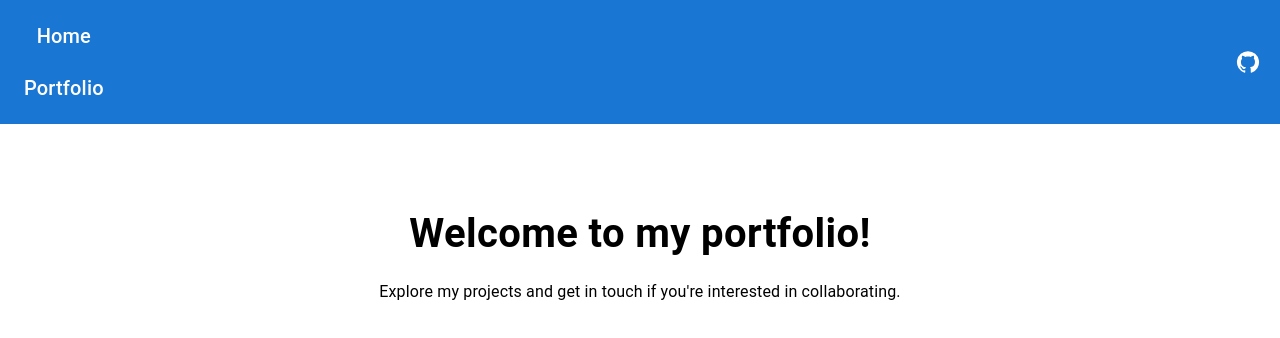
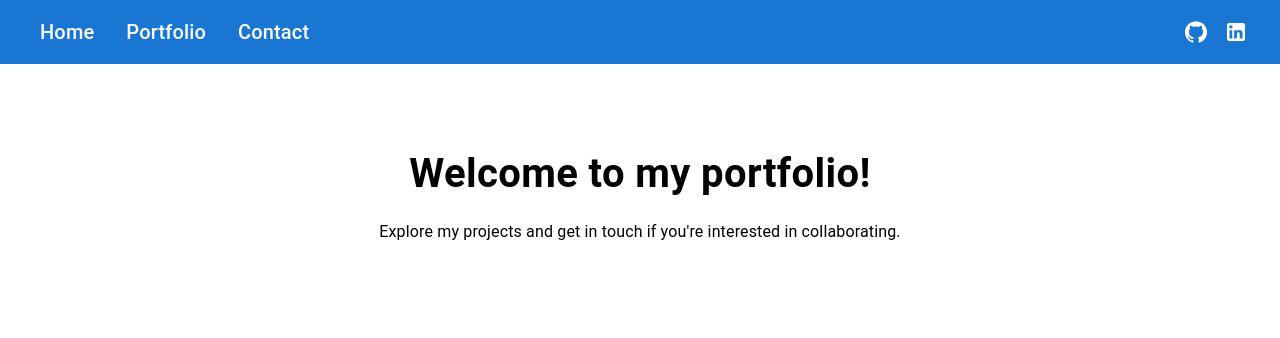
Before and after one commit to Inefy/Me, a React (Create React App) app: page / in a window 1280 px wide. Shown: the top 338 px of the page. Built offline with nearby package versions, Linux system fonts and the light colour scheme.

Commit message:
Fixed contact.js

```diff
--- a/src/App.js
+++ b/src/App.js
@@ -2,10 +2,11 @@ import React from 'react';
 import { BrowserRouter as Router, Route, Link, Routes } from 'react-router-dom';
 import Home from './components/Home';
 import Portfolio from './components/Portfolio';
-import { AppBar, Toolbar, Typography, Container, IconButton } from '@mui/material';
+import Contact from './components/Contact';
+import { AppBar, Toolbar, Typography, Container, IconButton, Box } from '@mui/material';
 import { styled } from '@mui/system';
 import { useTheme } from '@mui/material/styles';
-import GitHubIcon from '@mui/icons-material/GitHub';
+import { GitHub, LinkedIn } from '@mui/icons-material';
 import './App.css';
 
 function App() {
@@ -32,24 +33,37 @@ function App() {
       <div className="App">
         <StyledAppBar position="static">
           <StyledToolbar>
-            <div>
+            <Box sx={{ display: 'flex', alignItems: 'center' }}>
               <NavigationLink to="/">
                 <Typography variant="h6">Home</Typography>
               </NavigationLink>
               <NavigationLink to="/portfolio">
                 <Typography variant="h6">Portfolio</Typography>
               </NavigationLink>
-            </div>
-            <div>
+              <NavigationLink to="/contact">
+                <Typography variant="h6">Contact</Typography>
+              </NavigationLink>
+            </Box>
+            <Box sx={{ display: 'flex', alignItems: 'center' }}>
               <IconButton
-                edge="end"
-                color="inherit"
-                aria-label="GitHub"
-                onClick={() => window.open('https://github.com/Inefy', '_blank')}
+                href="https://github.com/Inefy"
+                target="_blank"
+                rel="noopener"
+                aria-label="github"
+                sx={{ color: 'common.white' }}
               >
-                <GitHubIcon />
+                <GitHub />
               </IconButton>
-            </div>
+              <IconButton
+                href="https://www.linkedin.com/in/zac-batten/"
+                target="_blank"
+                rel="noopener"
+                aria-label="linkedin"
+                sx={{ color: 'common.white' }}
+              >
+                <LinkedIn />
+              </IconButton>
+            </Box>
           </StyledToolbar>
         </StyledAppBar>
         <Container>
@@ -57,6 +71,7 @@ function App() {
             <Routes>
               <Route path="/" element={<Home />} index />
               <Route path="/portfolio" element={<Portfolio />} />
+              <Route path="/contact" element={<Contact />} />
             </Routes>
           </div>
         </Container>
--- a/src/components/Contact.js
+++ b/src/components/Contact.js
@@ -1,4 +1,5 @@
-import React, { useState } from 'react';
+import React from 'react';
+import { useForm, ValidationError } from '@formspree/react';
 import {
   Container,
   TextField,
@@ -27,23 +28,16 @@ const SubmitButton = styled(Button)(({ theme }) => ({
   alignSelf: 'center',
 }));
 
-const Contact = () => {
-  const [isSubmitted, setIsSubmitted] = useState(false);
+function ContactForm() {
+  const [state, handleSubmit] = useForm("YOUR_FORMSPREE_ID");
   const [formData, setFormData] = useState({ name: '', email: '', message: '' });
-
   const formVariants = {
     hidden: { opacity: 0, y: 50 },
     visible: { opacity: 1, y: 0 },
   };
-
   const successMessageVariants = {
     hidden: { opacity: 0 },
     visible: { opacity: 1 },
-  };
-
-  const handleSubmit = (event) => {
-    event.preventDefault();
-    setIsSubmitted(true);
   };
 
   const handleChange = (event) => {
@@ -52,9 +46,22 @@ const Contact = () => {
 
   const isFormValid = formData.name && formData.email && formData.message;
 
+  if (state.succeeded) {
     return (
-    <Grid container justifyContent="center" style={{ height: 'calc(100vh - 64px)' }}>
-      <Grid item xs={12} sm={8} md={6}>
+      <motion.div
+        initial="hidden"
+        animate="visible"
+        variants={successMessageVariants}
+        transition={{ duration: 0.5, delay: 0.3 }}
+      >
+        <Typography variant="h6" color="success.main" align="center" style={{ marginTop: '16px' }}>
+          Message sent successfully!
+        </Typography>
+      </motion.div>
+    );
+  }
+
+  return (
     <FormWrapper
       elevation={3}
       component={motion.div}
@@ -123,24 +130,34 @@ const Contact = () => {
             Send Message
           </SubmitButton>
         </form>
-
-            {isSubmitted && (
-              <motion.div
-                initial="hidden"
-                animate="visible"
-                variants={successMessageVariants}
-                transition={{ duration: 0.5, delay: 0.3 }}
-              >
-                <Typography variant="h6" color="success.main" align="center" style={{ marginTop: '16px' }}>
-                  Message sent successfully!
-                </Typography>
-              </motion.div>
-            )}
+        <ValidationError
+          prefix="Name"
+          field="name"
+          errors={state.errors}
+        />
+        <ValidationError
+          prefix="Email"
+          field="email"
+          errors={state.errors}
+        />
+        <ValidationError
+          prefix="Message"
+          field="message"
+          errors={state.errors}
+        />
       </Container>
     </FormWrapper>
+  );
+}
+
+function App() {
+  return (
+    <Grid container justifyContent="center" style={{ height: 'calc(100vh - 64px)' }}>
+      <Grid item xs={12} sm={8} md={6}>
+        <ContactForm />
       </Grid>
     </Grid>
   );
-};
+}
 
-export default Contact;
+export default App;
```
Lines whose indentation alone changed are shown as unchanged.
